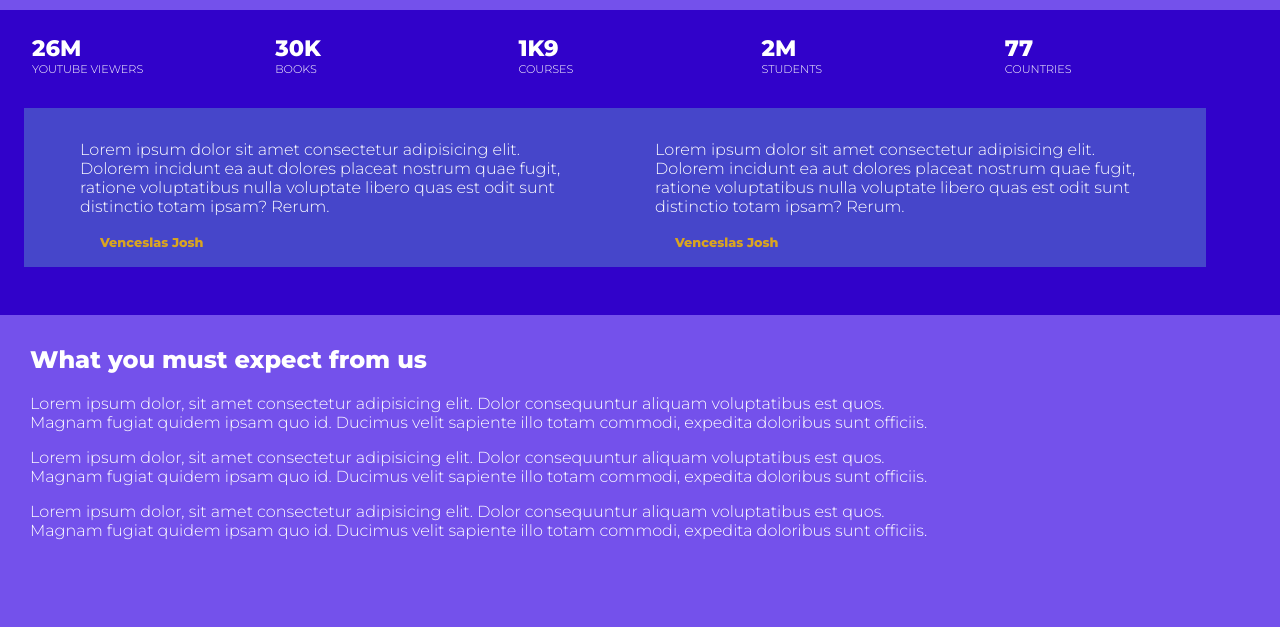
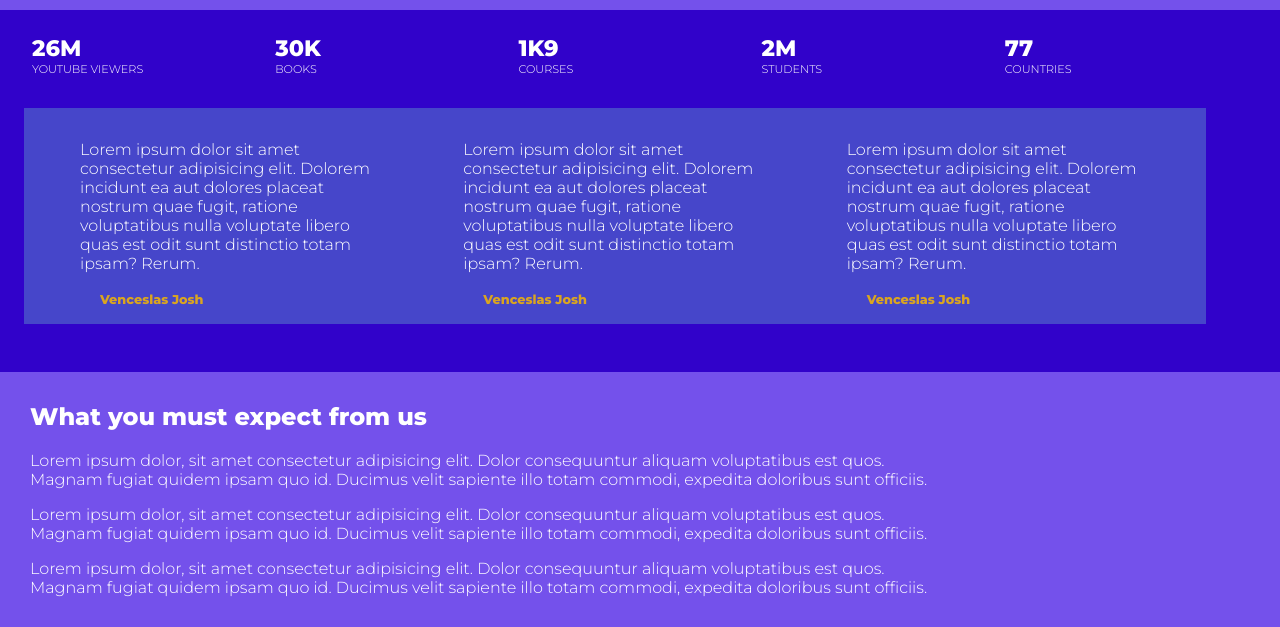
Before and after one commit to paulmupenda/Web_, a plain HTML site: page QuidInnovate/index.html in a window 1280 px wide. Shown: the part 264-891 px from the top of the page. Before the commit the page ends 834 px from the top, so only its background shows below. Drawn offline with Linux system fonts and the light colour scheme.

Commit message:
Adding a new section

```diff
--- a/QuidInnovate/index.html
+++ b/QuidInnovate/index.html
@@ -90,6 +90,11 @@
                     <cite>Venceslas Josh</cite>
                 </li>
 
+                <li>
+                    <blockquote>Lorem ipsum dolor sit amet consectetur adipisicing elit. Dolorem incidunt ea aut dolores placeat nostrum quae fugit, ratione voluptatibus nulla voluptate libero quas est odit sunt distinctio totam ipsam? Rerum.</blockquote>
+                    <cite>Venceslas Josh</cite>
+                </li>
+
             </ul>
 
              <!--Bouton de passation droit-->
```
